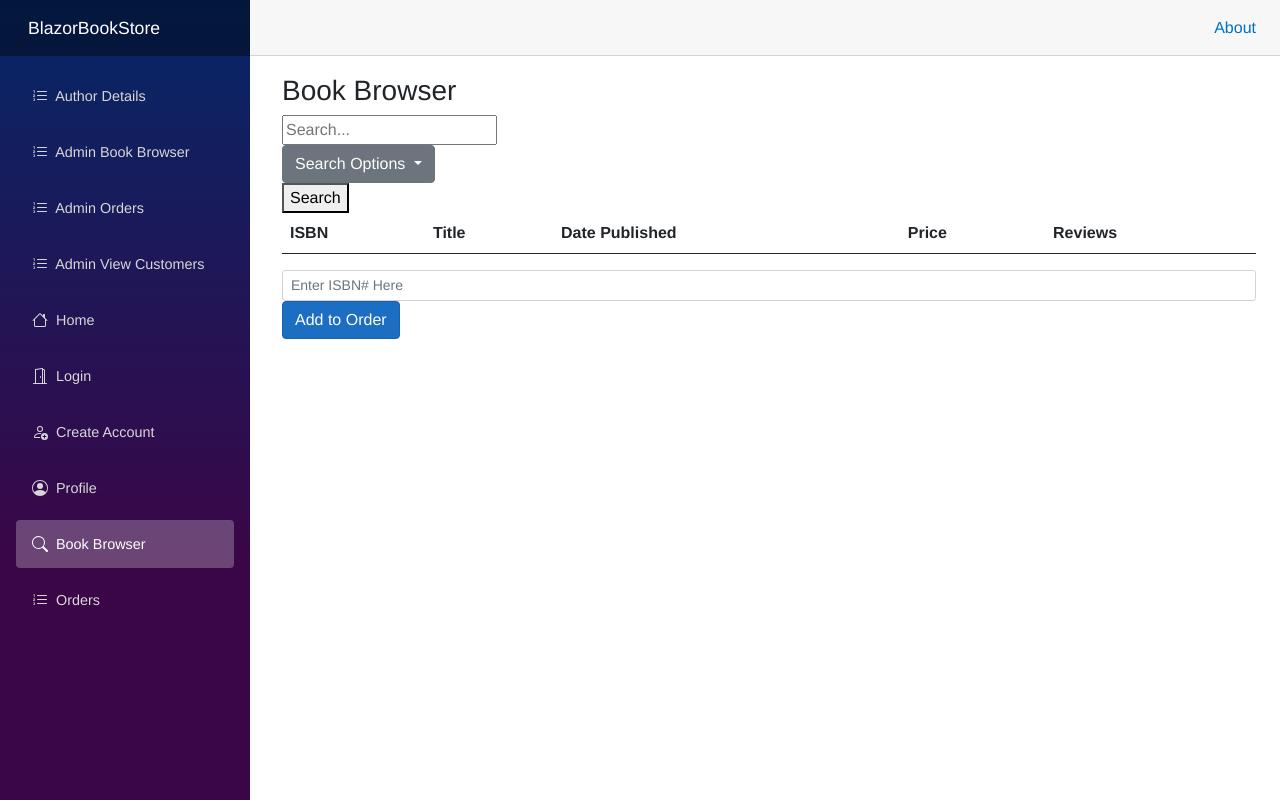
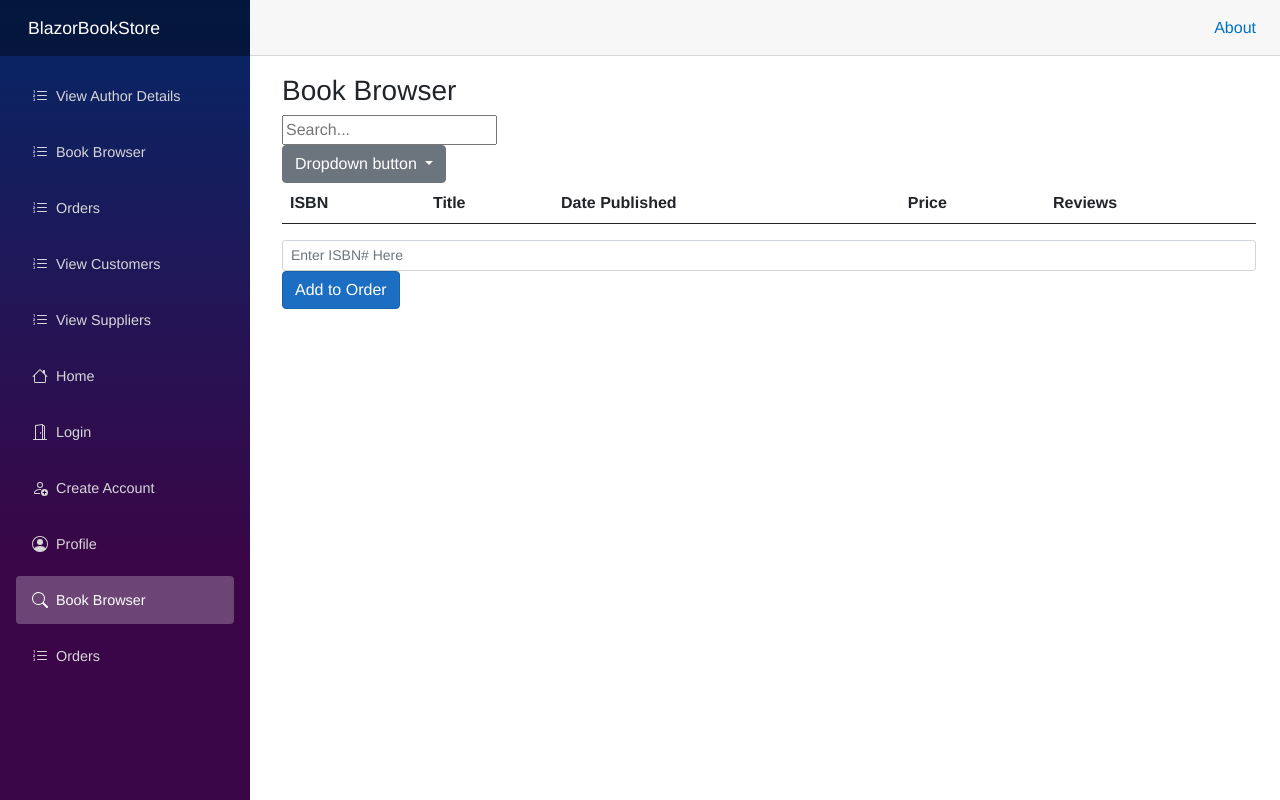
Before and after one commit to bradenbjames/BookStore_Brewster_James, an ASP.NET Core app: page /Customerbookbrowser in a window 1280 px wide. Run offline with ASP.NET Core 8, Linux system fonts and the light colour scheme; data that the repository does not hold is empty; style sheets or scripts are compiled from the project's sources.

Commit message:
ui changes

```diff
--- a/BlazorBookStore1/DatabaseInstance.cs
+++ b/BlazorBookStore1/DatabaseInstance.cs
@@ -14,7 +14,7 @@ namespace BlazorBookStore1
     /// </summary>
     public static class DatabaseInstance
     {
-        private static string connectionString = @"Server=(LocalDB)\MSSQLLocalDB;Integrated Security=true;AttachDbFileName=C:\Users\Legen\Source\Repos\BookStore_Brewster_James\BlazorBookStore1\Resources\BookStoreDB.mdf;Connection Lifetime=120;";
+        private static string connectionString = @"Server=(LocalDB)\MSSQLLocalDB;Integrated Security=true;AttachDbFileName=C:\Users\brade\Source\Repos\BookStore_Brewster_James\BlazorBookStore1\Resources\BookStoreDB.mdf;Connection Lifetime=120;";
 
         public static void CreateAccount(string fName, string lName, string email, string password, bool isAdministrator, string address, long phone)
         {
--- a/BlazorBookStore1/Pages/AdminEditBook.razor
+++ b/BlazorBookStore1/Pages/AdminEditBook.razor
@@ -1,4 +1,4 @@
-@page "/Admineditbook/{ISBN:int}"
+@page "/Admineditbook/{ISBN}"
 <h2>Edit Book</h2>
 <table class="table table-striped">
 	<thead>
@@ -28,5 +28,5 @@
 <button class="btn btn-primary">Delete Book</button>
 @code {
 	[Parameter]
-	public int? ISBN { get; set; }
+	public string ISBN { get; set; }
 }
--- a/BlazorBookStore1/Pages/AdminViewOrders.razor
+++ b/BlazorBookStore1/Pages/AdminViewOrders.razor
@@ -27,7 +27,7 @@
 	</tbody>
 </table>
 <input type="text" placeholder="Enter rowId here" @onchange="Eval_OrderID" id="DOB" class="form-control form-control-sm" />
-<button class="btn btn-primary" href="/Admineditorder"></button>
+<button class="btn btn-primary" href="/Admineditorder">Edit Order</button>
 
 @code {
 	private int orderID;
--- a/BlazorBookStore1/Pages/CustomerBookBrowser.razor
+++ b/BlazorBookStore1/Pages/CustomerBookBrowser.razor
@@ -3,16 +3,15 @@
     <h3>Book Browser</h3>
     <input type="search" id="query" name="q" placeholder="Search...">
 	<div class="dropdown">
-		<button class="btn btn-secondary dropdown-toggle" type="button" id="dropdownMenuButton" data-toggle="dropdown" aria-haspopup="true" aria-expanded="false">
-				Search Options
-		</button>
-		<div class="dropdown-menu" aria-labelledby="dropdownMenuButton">
-			<a class="dropdown-item" href="#">Book Title</a>
-			<a class="dropdown-item" href="#">Date Published</a>
-			<a class="dropdown-item" href="#">Cetegory</a>
-		</div>
-	</div>
-    <button>Search</button>
+	<button class="btn btn-secondary dropdown-toggle" type="button" id="dropdownMenuButton" data-toggle="dropdown" aria-haspopup="true" aria-expanded="false">
+			Dropdown button
+	</button>
+	<div class="dropdown-menu" aria-labelledby="dropdownMenuButton">
+		<a class="dropdown-item" href="#">Action</a>
+		<a class="dropdown-item" href="#">Another action</a>
+		<a class="dropdown-item" href="#">Something else here</a>
+  </div>
+</div>
 </div>
 
 <table class="table table-striped">
--- a/BlazorBookStore1/Pages/CustomerViewOrders.razor
+++ b/BlazorBookStore1/Pages/CustomerViewOrders.razor
@@ -19,7 +19,7 @@
 	</tbody>
 </table>
 <label>Order ID:</label>
-<input type="text" id="orderID" @onchange="Eval_orderID" class="form-control form-control-sm" />
+<input type="text" id="orderID" @onchange="Eval_orderID"/>
 <button class="btn btn-secondary" href="/Customereditorder">Edit Order</button>
 @code {
 	private int orderID;
--- a/BlazorBookStore1/Shared/NavMenu.razor
+++ b/BlazorBookStore1/Shared/NavMenu.razor
@@ -9,14 +9,14 @@
 
 <div class="@NavMenuCssClass" @onclick="ToggleNavMenu">
 	<nav class="flex-column">
-
+			<!-- Admin -->
 			<div class="nav-item px-3">
 				<NavLink class="nav-link" href="Adminauthordetails">
 					<svg xmlns="http://www.w3.org/2000/svg" width="16" height="16" fill="currentColor" class="bi bi-list-ol" viewBox="0 0 16 16">
 						<path fill-rule="evenodd" d="M5 11.5a.5.5 0 0 1 .5-.5h9a.5.5 0 0 1 0 1h-9a.5.5 0 0 1-.5-.5zm0-4a.5.5 0 0 1 .5-.5h9a.5.5 0 0 1 0 1h-9a.5.5 0 0 1-.5-.5zm0-4a.5.5 0 0 1 .5-.5h9a.5.5 0 0 1 0 1h-9a.5.5 0 0 1-.5-.5z" />
 						<path d="M1.713 11.865v-.474H2c.217 0 .363-.137.363-.317 0-.185-.158-.31-.361-.31-.223 0-.367.152-.373.31h-.59c.016-.467.373-.787.986-.787.588-.002.954.291.957.703a.595.595 0 0 1-.492.594v.033a.615.615 0 0 1 .569.631c.003.533-.502.8-1.051.8-.656 0-1-.37-1.008-.794h.582c.008.178.186.306.422.309.254 0 .424-.145.422-.35-.002-.195-.155-.348-.414-.348h-.3zm-.004-4.699h-.604v-.035c0-.408.295-.844.958-.844.583 0 .96.326.96.756 0 .389-.257.617-.476.848l-.537.572v.03h1.054V9H1.143v-.395l.957-.99c.138-.142.293-.304.293-.508 0-.18-.147-.32-.342-.32a.33.33 0 0 0-.342.338v.041zM2.564 5h-.635V2.924h-.031l-.598.42v-.567l.629-.443h.635V5z" />
 					</svg>
-					<span class="bi bi-list-ol" aria-hidden="true"></span> &nbsp; Author Details
+					<span class="bi bi-list-ol" aria-hidden="true"></span> &nbsp; View Author Details
 				</NavLink>
 			</div>
 			<div class="nav-item px-3">
@@ -25,16 +25,16 @@
 						<path fill-rule="evenodd" d="M5 11.5a.5.5 0 0 1 .5-.5h9a.5.5 0 0 1 0 1h-9a.5.5 0 0 1-.5-.5zm0-4a.5.5 0 0 1 .5-.5h9a.5.5 0 0 1 0 1h-9a.5.5 0 0 1-.5-.5zm0-4a.5.5 0 0 1 .5-.5h9a.5.5 0 0 1 0 1h-9a.5.5 0 0 1-.5-.5z" />
 						<path d="M1.713 11.865v-.474H2c.217 0 .363-.137.363-.317 0-.185-.158-.31-.361-.31-.223 0-.367.152-.373.31h-.59c.016-.467.373-.787.986-.787.588-.002.954.291.957.703a.595.595 0 0 1-.492.594v.033a.615.615 0 0 1 .569.631c.003.533-.502.8-1.051.8-.656 0-1-.37-1.008-.794h.582c.008.178.186.306.422.309.254 0 .424-.145.422-.35-.002-.195-.155-.348-.414-.348h-.3zm-.004-4.699h-.604v-.035c0-.408.295-.844.958-.844.583 0 .96.326.96.756 0 .389-.257.617-.476.848l-.537.572v.03h1.054V9H1.143v-.395l.957-.99c.138-.142.293-.304.293-.508 0-.18-.147-.32-.342-.32a.33.33 0 0 0-.342.338v.041zM2.564 5h-.635V2.924h-.031l-.598.42v-.567l.629-.443h.635V5z" />
 					</svg>
-					<span class="bi bi-list-ol" aria-hidden="true"></span> &nbsp; Admin Book Browser
+					<span class="bi bi-list-ol" aria-hidden="true"></span> &nbsp; Book Browser
 				</NavLink>
 			</div>
 			<div class="nav-item px-3">
-				<NavLink class="nav-link" href="Adminorders">
+				<NavLink class="nav-link" href="Adminvieworders">
 					<svg xmlns="http://www.w3.org/2000/svg" width="16" height="16" fill="currentColor" class="bi bi-list-ol" viewBox="0 0 16 16">
 						<path fill-rule="evenodd" d="M5 11.5a.5.5 0 0 1 .5-.5h9a.5.5 0 0 1 0 1h-9a.5.5 0 0 1-.5-.5zm0-4a.5.5 0 0 1 .5-.5h9a.5.5 0 0 1 0 1h-9a.5.5 0 0 1-.5-.5zm0-4a.5.5 0 0 1 .5-.5h9a.5.5 0 0 1 0 1h-9a.5.5 0 0 1-.5-.5z" />
 						<path d="M1.713 11.865v-.474H2c.217 0 .363-.137.363-.317 0-.185-.158-.31-.361-.31-.223 0-.367.152-.373.31h-.59c.016-.467.373-.787.986-.787.588-.002.954.291.957.703a.595.595 0 0 1-.492.594v.033a.615.615 0 0 1 .569.631c.003.533-.502.8-1.051.8-.656 0-1-.37-1.008-.794h.582c.008.178.186.306.422.309.254 0 .424-.145.422-.35-.002-.195-.155-.348-.414-.348h-.3zm-.004-4.699h-.604v-.035c0-.408.295-.844.958-.844.583 0 .96.326.96.756 0 .389-.257.617-.476.848l-.537.572v.03h1.054V9H1.143v-.395l.957-.99c.138-.142.293-.304.293-.508 0-.18-.147-.32-.342-.32a.33.33 0 0 0-.342.338v.041zM2.564 5h-.635V2.924h-.031l-.598.42v-.567l.629-.443h.635V5z" />
 					</svg>
-					<span class="bi bi-list-ol" aria-hidden="true"></span> &nbsp; Admin Orders
+					<span class="bi bi-list-ol" aria-hidden="true"></span> &nbsp; Orders
 				</NavLink>
 			</div>
 			<div class="nav-item px-3">
@@ -43,11 +43,20 @@
 						<path fill-rule="evenodd" d="M5 11.5a.5.5 0 0 1 .5-.5h9a.5.5 0 0 1 0 1h-9a.5.5 0 0 1-.5-.5zm0-4a.5.5 0 0 1 .5-.5h9a.5.5 0 0 1 0 1h-9a.5.5 0 0 1-.5-.5zm0-4a.5.5 0 0 1 .5-.5h9a.5.5 0 0 1 0 1h-9a.5.5 0 0 1-.5-.5z" />
 						<path d="M1.713 11.865v-.474H2c.217 0 .363-.137.363-.317 0-.185-.158-.31-.361-.31-.223 0-.367.152-.373.31h-.59c.016-.467.373-.787.986-.787.588-.002.954.291.957.703a.595.595 0 0 1-.492.594v.033a.615.615 0 0 1 .569.631c.003.533-.502.8-1.051.8-.656 0-1-.37-1.008-.794h.582c.008.178.186.306.422.309.254 0 .424-.145.422-.35-.002-.195-.155-.348-.414-.348h-.3zm-.004-4.699h-.604v-.035c0-.408.295-.844.958-.844.583 0 .96.326.96.756 0 .389-.257.617-.476.848l-.537.572v.03h1.054V9H1.143v-.395l.957-.99c.138-.142.293-.304.293-.508 0-.18-.147-.32-.342-.32a.33.33 0 0 0-.342.338v.041zM2.564 5h-.635V2.924h-.031l-.598.42v-.567l.629-.443h.635V5z" />
 					</svg>
-					<span class="bi bi-list-ol" aria-hidden="true"></span> &nbsp; Admin View Customers
+					<span class="bi bi-list-ol" aria-hidden="true"></span> &nbsp; View Customers
+				</NavLink>
+			</div>
+			<div class="nav-item px-3">
+				<NavLink class="nav-link" href="Adminviewsuppliers">
+					<svg xmlns="http://www.w3.org/2000/svg" width="16" height="16" fill="currentColor" class="bi bi-list-ol" viewBox="0 0 16 16">
+						<path fill-rule="evenodd" d="M5 11.5a.5.5 0 0 1 .5-.5h9a.5.5 0 0 1 0 1h-9a.5.5 0 0 1-.5-.5zm0-4a.5.5 0 0 1 .5-.5h9a.5.5 0 0 1 0 1h-9a.5.5 0 0 1-.5-.5zm0-4a.5.5 0 0 1 .5-.5h9a.5.5 0 0 1 0 1h-9a.5.5 0 0 1-.5-.5z" />
+						<path d="M1.713 11.865v-.474H2c.217 0 .363-.137.363-.317 0-.185-.158-.31-.361-.31-.223 0-.367.152-.373.31h-.59c.016-.467.373-.787.986-.787.588-.002.954.291.957.703a.595.595 0 0 1-.492.594v.033a.615.615 0 0 1 .569.631c.003.533-.502.8-1.051.8-.656 0-1-.37-1.008-.794h.582c.008.178.186.306.422.309.254 0 .424-.145.422-.35-.002-.195-.155-.348-.414-.348h-.3zm-.004-4.699h-.604v-.035c0-.408.295-.844.958-.844.583 0 .96.326.96.756 0 .389-.257.617-.476.848l-.537.572v.03h1.054V9H1.143v-.395l.957-.99c.138-.142.293-.304.293-.508 0-.18-.147-.32-.342-.32a.33.33 0 0 0-.342.338v.041zM2.564 5h-.635V2.924h-.031l-.598.42v-.567l.629-.443h.635V5z" />
+					</svg>
+					<span class="bi bi-list-ol" aria-hidden="true"></span> &nbsp; View Suppliers
 				</NavLink>
 			</div>
 
-
+			<!-- Customer -->
 			<div class="nav-item px-3">
 				<NavLink class="nav-link" href="" Match="NavLinkMatch.All">
 					<svg xmlns="http://www.w3.org/2000/svg" width="16" height="16" fill="currentColor" class="bi bi-house" viewBox="0 0 16 16">
```
Also changed, not shown: BlazorBookStore1/Pages/AdminBookBrowser.razor (+5 -2 lines), BlazorBookStore1/Pages/CustomerUpdateAccount.razor (+5 -2 lines), BlazorBookStore1/Pages/Profile.razor (+12 -3 lines).
